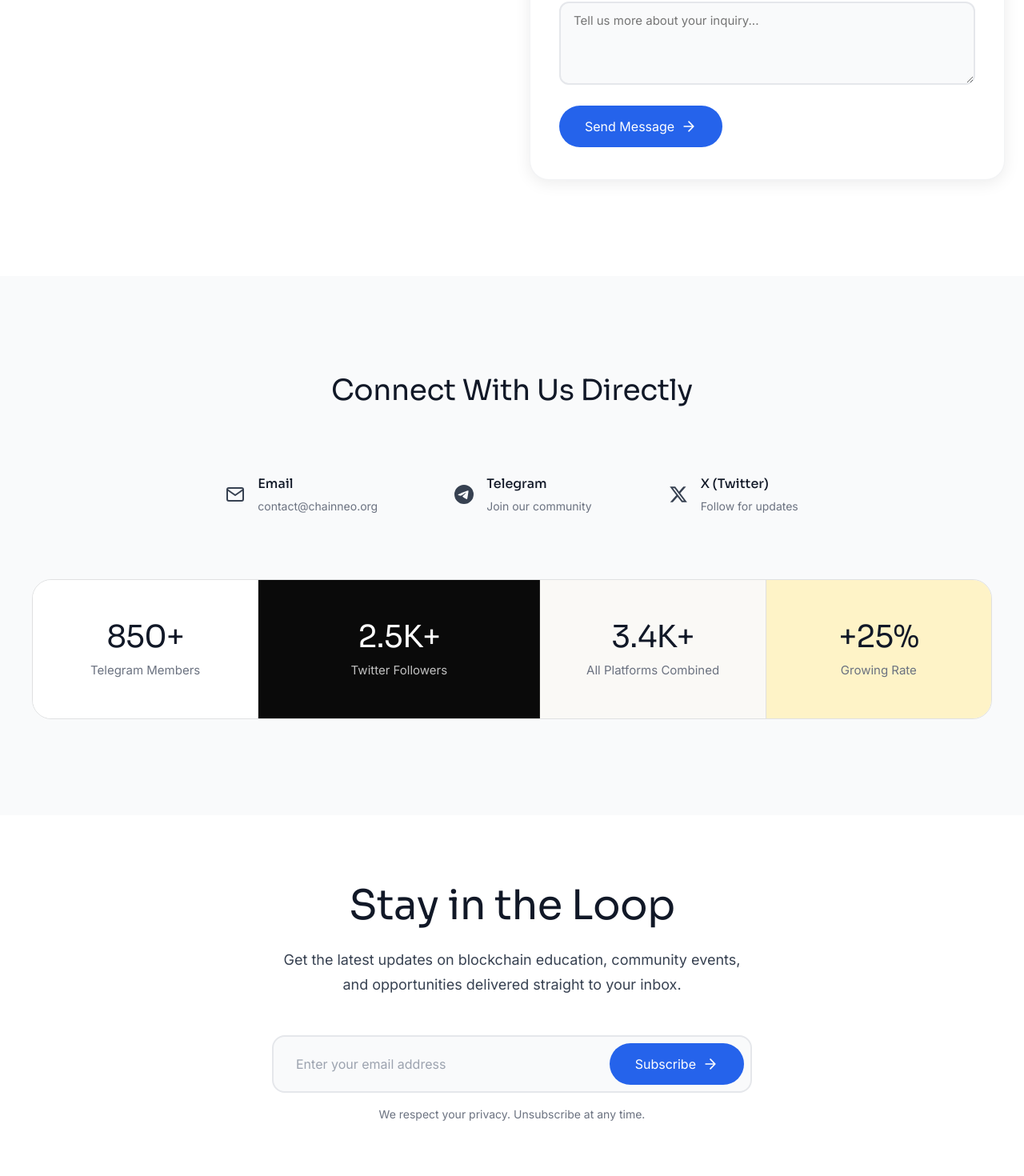
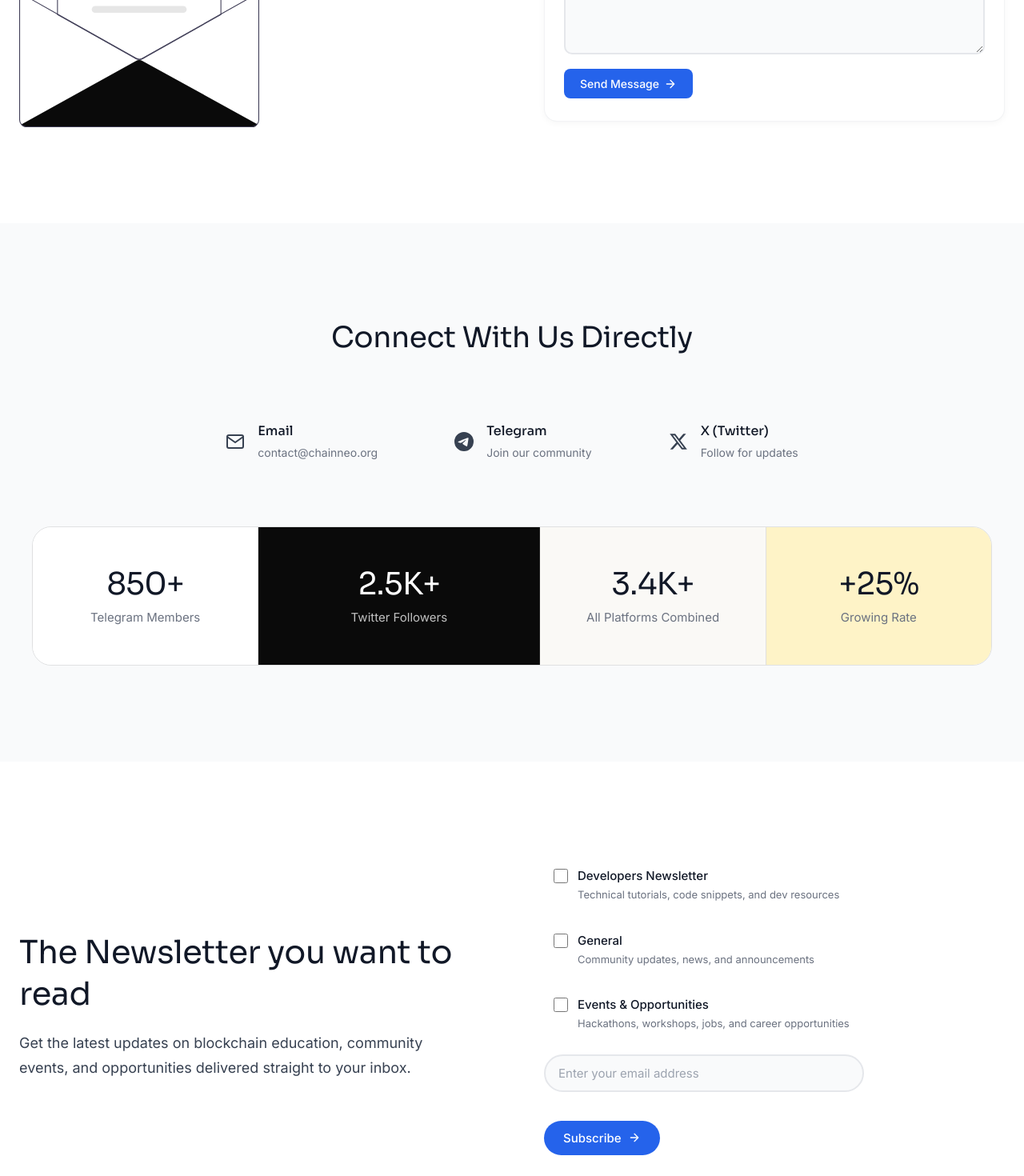
Before and after one commit to Deon62/cneo, a React (Vite) app: page /contact in a window 1280 px wide. Shown: the part 1200-2670 px from the top of the page at 80% size. Built offline with nearby package versions, Linux system fonts and the light colour scheme.

Commit message:
edditing newsletter section

```diff
--- a/src/pages/Contact.css
+++ b/src/pages/Contact.css
@@ -134,9 +134,9 @@
 
 .contact-form-wrapper {
   background: #FFFFFF;
-  border-radius: 24px;
-  padding: 40px 36px;
-  box-shadow: 0 4px 20px rgba(0, 0, 0, 0.08);
+  border-radius: 16px;
+  padding: 28px 24px;
+  box-shadow: 0 2px 8px rgba(0, 0, 0, 0.04);
   border: 1px solid rgba(229, 231, 235, 0.5);
 }
 
@@ -159,24 +159,39 @@
   line-height: 1.6;
   text-align: left;
   max-width: 500px;
+  margin-bottom: 32px;
+}
+
+.contact-form-image {
+  display: flex;
+  align-items: center;
+  justify-content: flex-start;
+  margin-top: 0;
+}
+
+.contact-form-image img {
+  width: 100%;
+  max-width: 300px;
+  height: auto;
+  object-fit: contain;
 }
 
 .contact-form {
   display: flex;
   flex-direction: column;
-  gap: 18px;
+  gap: 14px;
 }
 
 .form-row {
   display: grid;
   grid-template-columns: 1fr 1fr;
-  gap: 16px;
+  gap: 12px;
 }
 
 .form-group {
   display: flex;
   flex-direction: column;
-  gap: 8px;
+  gap: 6px;
 }
 
 .form-label {
@@ -194,8 +209,8 @@
   color: #111827;
   background: #F9FAFB;
   border: 2px solid #E5E7EB;
-  border-radius: 12px;
-  padding: 12px 16px;
+  border-radius: 10px;
+  padding: 10px 14px;
   outline: none;
   transition: all 0.3s ease;
 }
@@ -209,7 +224,7 @@
 
 .form-textarea {
   resize: vertical;
-  min-height: 100px;
+  min-height: 90px;
   font-family: 'Inter', sans-serif;
 }
 
@@ -217,30 +232,32 @@
   display: inline-flex;
   align-items: center;
   justify-content: center;
-  gap: 8px;
+  gap: 6px;
   font-family: 'Inter', sans-serif;
-  font-size: 1rem;
-  font-weight: 400;
+  font-size: 0.875rem;
+  font-weight: 500;
   color: #FFFFFF;
   background-color: #2563EB;
   border: none;
-  border-radius: 9999px;
-  padding: 16px 32px;
+  border-radius: 8px;
+  padding: 10px 20px;
   cursor: pointer;
   transition: all 0.2s ease;
-  margin-top: 8px;
+  margin-top: 4px;
   width: fit-content;
   align-self: flex-start;
 }
 
 .contact-submit-btn:hover {
   background-color: #1d4ed8;
-  transform: translateY(-2px);
-  box-shadow: 0 8px 20px rgba(37, 99, 235, 0.3);
-  gap: 12px;
+  transform: translateY(-1px);
+  box-shadow: 0 4px 12px rgba(37, 99, 235, 0.25);
+  gap: 8px;
 }
 
 .contact-submit-btn svg {
+  width: 16px;
+  height: 16px;
   transition: transform 0.2s ease;
 }
 
@@ -451,7 +468,15 @@
   .contact-form-description {
     text-align: center;
     max-width: 100%;
-    margin: 0 auto;
+    margin: 0 auto 32px;
+  }
+
+  .contact-form-image {
+    justify-content: center;
+  }
+
+  .contact-form-image img {
+    max-width: 280px;
   }
 }
 
@@ -500,12 +525,12 @@
   }
 
   .contact-form-wrapper {
-    padding: 36px 24px;
+    padding: 24px 20px;
   }
 
   .form-row {
     grid-template-columns: 1fr;
-    gap: 18px;
+    gap: 14px;
   }
 
   .contact-submit-btn {
@@ -587,7 +612,7 @@
   }
 
   .contact-form-wrapper {
-    padding: 32px 20px;
+    padding: 20px 16px;
   }
 
   .contact-form-title {
@@ -650,11 +675,11 @@
 .newsletter-section {
   position: relative;
   width: 100%;
-  min-height: auto;
+  min-height: 100vh;
   display: flex;
-  align-items: center;
+  align-items: flex-start;
   justify-content: center;
-  padding: 80px 24px;
+  padding: 80px 24px 120px;
   background-color: #FFFFFF;
   overflow: hidden;
   margin: 0;
@@ -662,20 +687,28 @@
 }
 
 .newsletter-container {
-  max-width: 800px;
+  max-width: 1400px;
   width: 100%;
   margin: 0 auto;
   position: relative;
   z-index: 1;
+  padding-top: 40px;
 }
 
 .newsletter-content {
-  text-align: center;
+  display: grid;
+  grid-template-columns: 1fr 1fr;
+  gap: 80px;
+  align-items: center;
+}
+
+.newsletter-left {
+  text-align: left;
 }
 
 .newsletter-title {
   font-family: 'Sora', sans-serif;
-  font-size: clamp(2.5rem, 4vw, 3.5rem);
+  font-size: clamp(2rem, 4vw, 2.5rem);
   font-weight: 400;
   color: #111827;
   margin-bottom: 20px;
@@ -689,26 +722,30 @@
   font-weight: 400;
   color: #374151;
   line-height: 1.7;
-  margin-bottom: 48px;
-  max-width: 600px;
-  margin-left: auto;
-  margin-right: auto;
+  margin: 0;
+  max-width: 550px;
+}
+
+.newsletter-right {
+  display: flex;
+  flex-direction: column;
 }
 
 .newsletter-form {
-  max-width: 600px;
-  margin: 0 auto;
+  width: 100%;
+  display: flex;
+  flex-direction: column;
+  gap: 16px;
 }
 
 .newsletter-input-wrapper {
   display: flex;
-  gap: 12px;
-  margin-bottom: 16px;
   background: #F9FAFB;
   border: 2px solid #E5E7EB;
-  border-radius: 16px;
-  padding: 8px;
+  border-radius: 9999px;
+  padding: 0;
   transition: all 0.3s ease;
+  max-width: 400px;
 }
 
 .newsletter-input-wrapper:focus-within {
@@ -720,45 +757,107 @@
 .newsletter-input {
   flex: 1;
   font-family: 'Inter', sans-serif;
-  font-size: 1rem;
+  font-size: 0.9375rem;
   font-weight: 400;
   color: #111827;
   background: transparent;
   border: none;
   outline: none;
-  padding: 16px 20px;
+  padding: 12px 16px;
+  border-radius: 9999px;
 }
 
 .newsletter-input::placeholder {
   color: #9CA3AF;
 }
 
+.newsletter-filters {
+  display: flex;
+  flex-direction: column;
+  gap: 12px;
+  align-items: flex-start;
+}
+
+.newsletter-checkbox-label {
+  display: flex;
+  align-items: flex-start;
+  gap: 12px;
+  cursor: pointer;
+  user-select: none;
+  padding: 12px;
+  border-radius: 8px;
+  transition: background-color 0.2s ease;
+}
+
+.newsletter-checkbox-label:hover {
+  background-color: #F9FAFB;
+}
+
+.newsletter-checkbox {
+  width: 18px;
+  height: 18px;
+  cursor: pointer;
+  accent-color: #2563EB;
+  flex-shrink: 0;
+  margin-top: 2px;
+}
+
+.checkbox-content {
+  display: flex;
+  flex-direction: column;
+  gap: 4px;
+  flex: 1;
+  max-width: 350px;
+  text-align: left;
+}
+
+.checkbox-title {
+  font-family: 'Inter', sans-serif;
+  font-size: 0.9375rem;
+  font-weight: 500;
+  color: #111827;
+  line-height: 1.4;
+}
+
+.checkbox-note {
+  font-family: 'Inter', sans-serif;
+  font-size: 0.8125rem;
+  font-weight: 400;
+  color: #6B7280;
+  line-height: 1.5;
+}
+
 .newsletter-button {
   display: inline-flex;
   align-items: center;
+  justify-content: center;
   gap: 8px;
   font-family: 'Inter', sans-serif;
-  font-size: 1rem;
-  font-weight: 400;
+  font-size: 0.9375rem;
+  font-weight: 500;
   color: #FFFFFF;
   background-color: #2563EB;
   text-decoration: none;
-  padding: 16px 32px;
+  padding: 12px 24px;
   border-radius: 9999px;
   border: none;
   cursor: pointer;
   transition: all 0.2s ease;
   white-space: nowrap;
+  align-self: flex-start;
+  margin-top: 4px;
 }
 
 .newsletter-button:hover {
   background-color: #1d4ed8;
-  transform: translateY(-2px);
-  box-shadow: 0 8px 20px rgba(37, 99, 235, 0.3);
-  gap: 12px;
+  transform: translateY(-1px);
+  box-shadow: 0 4px 12px rgba(37, 99, 235, 0.25);
+  gap: 10px;
 }
 
 .newsletter-button svg {
+  width: 16px;
+  height: 16px;
   transition: transform 0.2s ease;
 }
 
@@ -766,41 +865,36 @@
   transform: translateX(4px);
 }
 
-.newsletter-note {
-  font-family: 'Inter', sans-serif;
-  font-size: 0.875rem;
-  font-weight: 400;
-  color: #6B7280;
-  line-height: 1.5;
-  margin: 0;
-}
-
 /* Newsletter Section Responsive */
 @media (max-width: 768px) {
   .newsletter-section {
     min-height: 100vh;
-    height: auto;
-    padding: 80px 20px;
+    padding: 60px 20px 100px;
+  }
+
+  .newsletter-container {
+    padding-top: 20px;
+  }
+
+  .newsletter-content {
+    grid-template-columns: 1fr;
+    gap: 48px;
+  }
+
+  .newsletter-left {
+    text-align: center;
+  }
+
+  .newsletter-description {
+    margin: 0 auto;
   }
 
   .newsletter-input-wrapper {
-    flex-direction: column;
-    gap: 0;
-    padding: 0;
-    background: transparent;
-    border: none;
+    max-width: 100%;
   }
 
-  .newsletter-input {
-    background: #F9FAFB;
-    border: 2px solid #E5E7EB;
-    border-radius: 12px;
-    margin-bottom: 12px;
-  }
-
-  .newsletter-input:focus {
-    border-color: #2563EB;
-    background: #FFFFFF;
+  .checkbox-content {
+    max-width: 100%;
   }
 
   .newsletter-button {
@@ -811,15 +905,23 @@
 
 @media (max-width: 480px) {
   .newsletter-section {
-    padding: 60px 16px;
+    min-height: 100vh;
+    padding: 40px 16px 80px;
+  }
+
+  .newsletter-container {
+    padding-top: 16px;
+  }
+
+  .newsletter-content {
+    gap: 40px;
   }
 
   .newsletter-title {
-    font-size: 2rem;
+    font-size: 1.75rem;
   }
 
   .newsletter-description {
     font-size: 0.9375rem;
-    margin-bottom: 40px;
   }
 }
--- a/src/pages/Contact.jsx
+++ b/src/pages/Contact.jsx
@@ -3,6 +3,7 @@ import './Contact.css'
 import Navbar from '../components/Navbar'
 import { useState } from 'react'
 import contactImage from '../assets/contact.svg'
+import emailSvg from '../assets/email.svg'
 import { Link } from 'react-router-dom'
 
 function Contact() {
@@ -11,6 +12,13 @@ function Contact() {
     email: '',
     subject: '',
     message: ''
+  })
+
+  const [newsletterEmail, setNewsletterEmail] = useState('')
+  const [newsletterFilters, setNewsletterFilters] = useState({
+    developers: false,
+    general: false,
+    events: false
   })
 
   const handleChange = (e) => {
@@ -32,6 +40,25 @@ function Contact() {
       message: ''
     })
     alert('Thank you for your message! We will get back to you soon.')
+  }
+
+  const handleNewsletterSubmit = (e) => {
+    e.preventDefault()
+    console.log('Newsletter subscription:', { email: newsletterEmail, filters: newsletterFilters })
+    alert('Thank you for subscribing! We\'ll send you updates based on your preferences.')
+    setNewsletterEmail('')
+    setNewsletterFilters({
+      developers: false,
+      general: false,
+      events: false
+    })
+  }
+
+  const handleFilterChange = (filter) => {
+    setNewsletterFilters({
+      ...newsletterFilters,
+      [filter]: !newsletterFilters[filter]
+    })
   }
 
   return (
@@ -62,6 +89,9 @@ function Contact() {
             <p className="contact-form-description">
               Fill out the form below and we'll get back to you as soon as possible.
             </p>
+            <div className="contact-form-image">
+              <img src={emailSvg} alt="Email illustration" />
+            </div>
           </div>
           <div className="contact-form-wrapper">
             <form className="contact-form" onSubmit={handleSubmit}>
@@ -121,7 +151,7 @@ function Contact() {
               </div>
               <button type="submit" className="contact-submit-btn">
                 Send Message
-                <svg width="20" height="20" viewBox="0 0 24 24" fill="none" xmlns="http://www.w3.org/2000/svg">
+                <svg width="16" height="16" viewBox="0 0 24 24" fill="none" xmlns="http://www.w3.org/2000/svg">
                   <path d="M5 12H19M19 12L12 5M19 12L12 19" stroke="currentColor" strokeWidth="2" strokeLinecap="round" strokeLinejoin="round"/>
                 </svg>
               </button>
@@ -201,29 +231,70 @@ function Contact() {
       <section className="newsletter-section">
         <div className="newsletter-container">
           <div className="newsletter-content">
-            <h2 className="newsletter-title">Stay in the Loop</h2>
+            <div className="newsletter-left">
+              <h2 className="newsletter-title">The Newsletter you want to read</h2>
               <p className="newsletter-description">
                 Get the latest updates on blockchain education, community events, and opportunities delivered straight to your inbox.
               </p>
-            <form className="newsletter-form">
+            </div>
+            <div className="newsletter-right">
+              <form className="newsletter-form" onSubmit={handleNewsletterSubmit}>
+                <div className="newsletter-filters">
+                  <label className="newsletter-checkbox-label">
+                    <input
+                      type="checkbox"
+                      checked={newsletterFilters.developers}
+                      onChange={() => handleFilterChange('developers')}
+                      className="newsletter-checkbox"
+                    />
+                    <div className="checkbox-content">
+                      <span className="checkbox-title">Developers Newsletter</span>
+                      <span className="checkbox-note">Technical tutorials, code snippets, and dev resources</span>
+                    </div>
+                  </label>
+                  <label className="newsletter-checkbox-label">
+                    <input
+                      type="checkbox"
+                      checked={newsletterFilters.general}
+                      onChange={() => handleFilterChange('general')}
+                      className="newsletter-checkbox"
+                    />
+                    <div className="checkbox-content">
+                      <span className="checkbox-title">General</span>
+                      <span className="checkbox-note">Community updates, news, and announcements</span>
+                    </div>
+                  </label>
+                  <label className="newsletter-checkbox-label">
+                    <input
+                      type="checkbox"
+                      checked={newsletterFilters.events}
+                      onChange={() => handleFilterChange('events')}
+                      className="newsletter-checkbox"
+                    />
+                    <div className="checkbox-content">
+                      <span className="checkbox-title">Events & Opportunities</span>
+                      <span className="checkbox-note">Hackathons, workshops, jobs, and career opportunities</span>
+                    </div>
+                  </label>
+                </div>
                 <div className="newsletter-input-wrapper">
                   <input
                     type="email"
                     placeholder="Enter your email address"
                     className="newsletter-input"
+                    value={newsletterEmail}
+                    onChange={(e) => setNewsletterEmail(e.target.value)}
                     required
                   />
+                </div>
                 <button type="submit" className="newsletter-button">
                   Subscribe
                   <svg width="20" height="20" viewBox="0 0 24 24" fill="none" xmlns="http://www.w3.org/2000/svg">
                     <path d="M5 12H19M19 12L12 5M19 12L12 19" stroke="currentColor" strokeWidth="2" strokeLinecap="round" strokeLinejoin="round"/>
                   </svg>
                 </button>
+              </form>
             </div>
-              <p className="newsletter-note">
-                We respect your privacy. Unsubscribe at any time.
-              </p>
-            </form>
           </div>
         </div>
       </section>
```
Also changed, not shown: src/assets/email.svg (added). Lines whose indentation alone changed are shown as unchanged.
